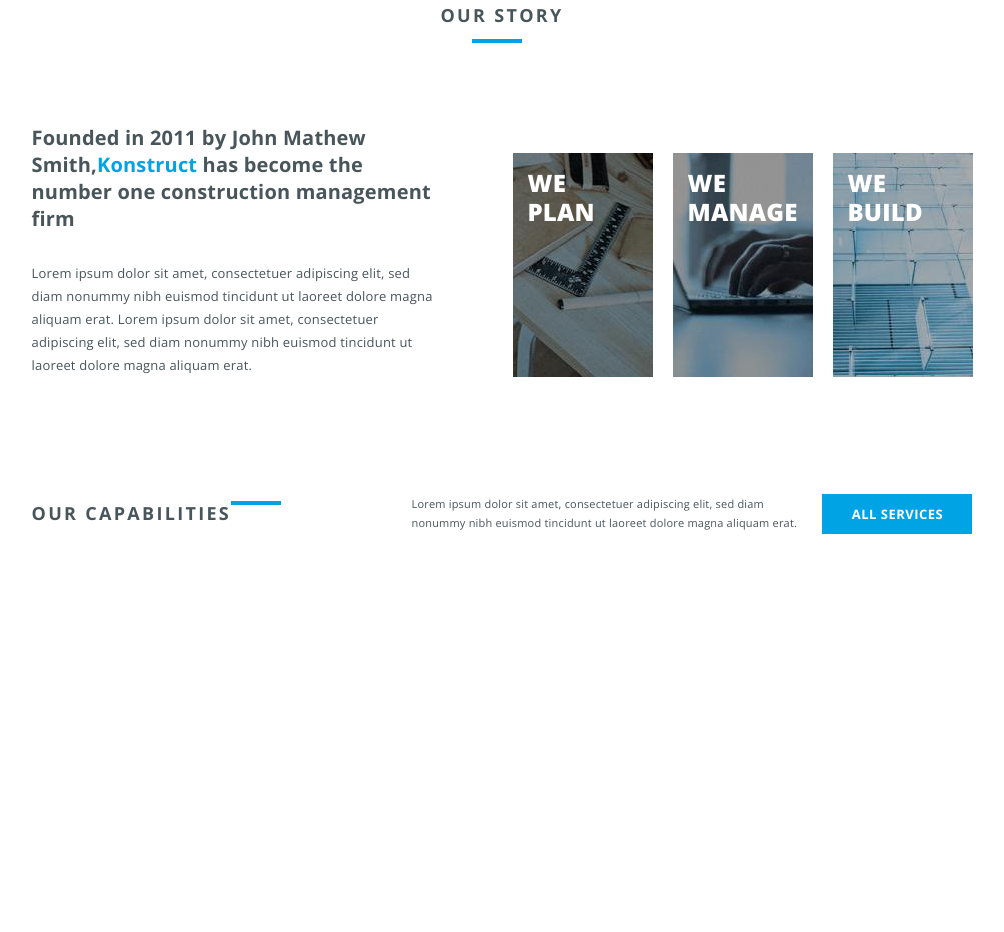
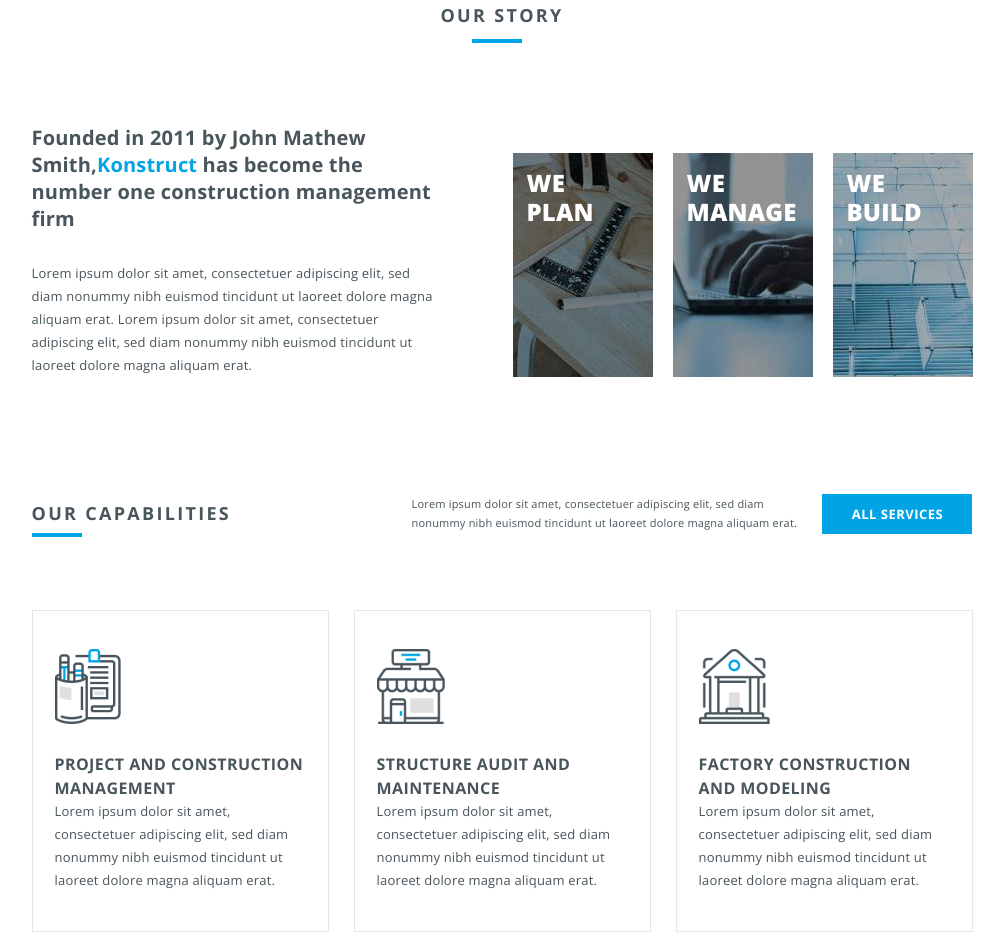
Before and after one commit to Romchik1103/icecream-project, a plain HTML site: page index.html in a window 1280 px wide. Shown: the part 889-1821 px from the top of the page, without its empty margins (138-1142 px from the left). Before the commit the page ends 1423 px from the top, so only its background shows below. Drawn offline with nearby package versions, Linux system fonts and the light colour scheme.

Commit message:
features

```diff
--- a/css/style.css
+++ b/css/style.css
@@ -176,7 +176,8 @@ ul {
   line-height: 29px;
   letter-spacing: 0.1875px;
   color: #ffffff;
-  padding: 15px;
+  padding: 15px 14px;
+  max-width: 58px;
 }
 .hero-text-2 {
   position: absolute;
@@ -185,7 +186,8 @@ ul {
   line-height: 29px;
   letter-spacing: 0.1875px;
   color: #ffffff;
-  padding: 15px;
+  padding: 15px 14px;
+  max-width: 58px;
 }
 .hero-text-3 {
   position: absolute;
@@ -194,7 +196,8 @@ ul {
   line-height: 1.21;
   letter-spacing: 0.1875px;
   color: #ffffff;
-  padding: 15px;
+  padding: 15px 14px;
+  max-width: 58px;
 }
 .hero-image-item-1 {
   background-image: url(../image/weplan.jpg);
@@ -229,6 +232,7 @@ ul {
   color: #48555b;
   margin: 0;
   margin-right: 155px;
+  position: relative;
 }
 .about-title::after {
   content: "";
@@ -236,6 +240,8 @@ ul {
   height: 2px;
   border: 2px solid #00a4e5;
   position: absolute;
+  display: block;
+  bottom: -10px;
 }
 .about-subtitle {
   font-weight: normal;
@@ -255,4 +261,49 @@ ul {
   line-height: 1.39;
   letter-spacing: 0.5px;
   color: #ffffff;
+  cursor: pointer;
 }
+.about-btn:hover,
+.about-btn:focus {
+  box-shadow: 0px 1px 1px rgb(0 0 0 / 12%), 0px 4px 4px rgb(0 0 0 / 6%),
+    1px 4px 6px rgb(0 0 0 / 16%);
+}
+/*-------------FEATURES------------*/
+.features {
+  margin-top: 76px;
+}
+.features-title {
+  font-weight: bold;
+  font-size: 16px;
+  line-height: 24px;
+  letter-spacing: 0.426667px;
+  color: #48555b;
+  margin-top: 25px;
+}
+.features-subtitle {
+  font-weight: normal;
+  font-size: 13px;
+  line-height: 23px;
+  letter-spacing: 0.1875px;
+  color: #48555b;
+}
+.wrap-features {
+  display: flex;
+}
+.card-one {
+  border: 1px solid #e6e6e6;
+  box-sizing: border-box;
+  padding: 38px 23px 39px 22px;
+  margin-right: 25px;
+}
+.card-two {
+  border: 1px solid #e6e6e6;
+  box-sizing: border-box;
+  padding: 38px 23px 39px 22px;
+  margin-right: 25px;
+}
+.card-three {
+  border: 1px solid #e6e6e6;
+  box-sizing: border-box;
+  padding: 38px 23px 39px 22px;
+}
--- a/index.html
+++ b/index.html
@@ -83,13 +83,13 @@
           <div class="hero-aside-rigth">
             <div class="hero-image">
               <div class="hero-image-item-1">
-              <span class="hero-text-1">WE<br> PLAN</br></span>
+              <span class="hero-text-1">WE PLAN</span>
               </div>
               <div class="hero-image-item-2">
-              <span class="hero-text-2">WE <br>MANAGE</br></span>
+              <span class="hero-text-2">WE MANAGE</span>
               </div>
               <div class="hero-image-item-3">
-                <span class="hero-text-3">WE <br>BUILD</br></span>
+                <span class="hero-text-3">WE BUILD</span>
               </div>
             </div>
           </div>
@@ -105,5 +105,26 @@
         </div>
       </div>
     </section>
+    <section class="features">
+      <div class="container">
+        <div class="wrap-features">
+        <div class="card-one">
+          <img src="./image/Bitmap.png" alt="">
+          <h4 class="features-title">PROJECT AND CONSTRUCTION MANAGEMENT</h4>
+          <p class="features-subtitle">Lorem ipsum dolor sit amet, consectetuer adipiscing elit, sed diam nonummy nibh euismod tincidunt ut laoreet dolore magna aliquam erat.</p>
+        </div>
+        <div class="card-two">
+          <img src="./image/Bitmap1.png" alt="">
+          <h4 class="features-title">STRUCTURE AUDIT AND MAINTENANCE</h4>
+          <p class="features-subtitle">Lorem ipsum dolor sit amet, consectetuer adipiscing elit, sed diam nonummy nibh euismod tincidunt ut laoreet dolore magna aliquam erat.</p>
+        </div>
+        <div class="card-three">
+          <img src="./image/Bitmap2.png" alt="">
+          <h4 class="features-title">FACTORY CONSTRUCTION AND MODELING</h4>
+          <p class="features-subtitle">Lorem ipsum dolor sit amet, consectetuer adipiscing elit, sed diam nonummy nibh euismod tincidunt ut laoreet dolore magna aliquam erat.</p>
+        </div>
+      </div>
+      </div>
+    </section>
   </body>
 </html>
```
Also changed, not shown: image/Bitmap.png (added), image/Bitmap1.png (added), image/Bitmap2.png (added).
